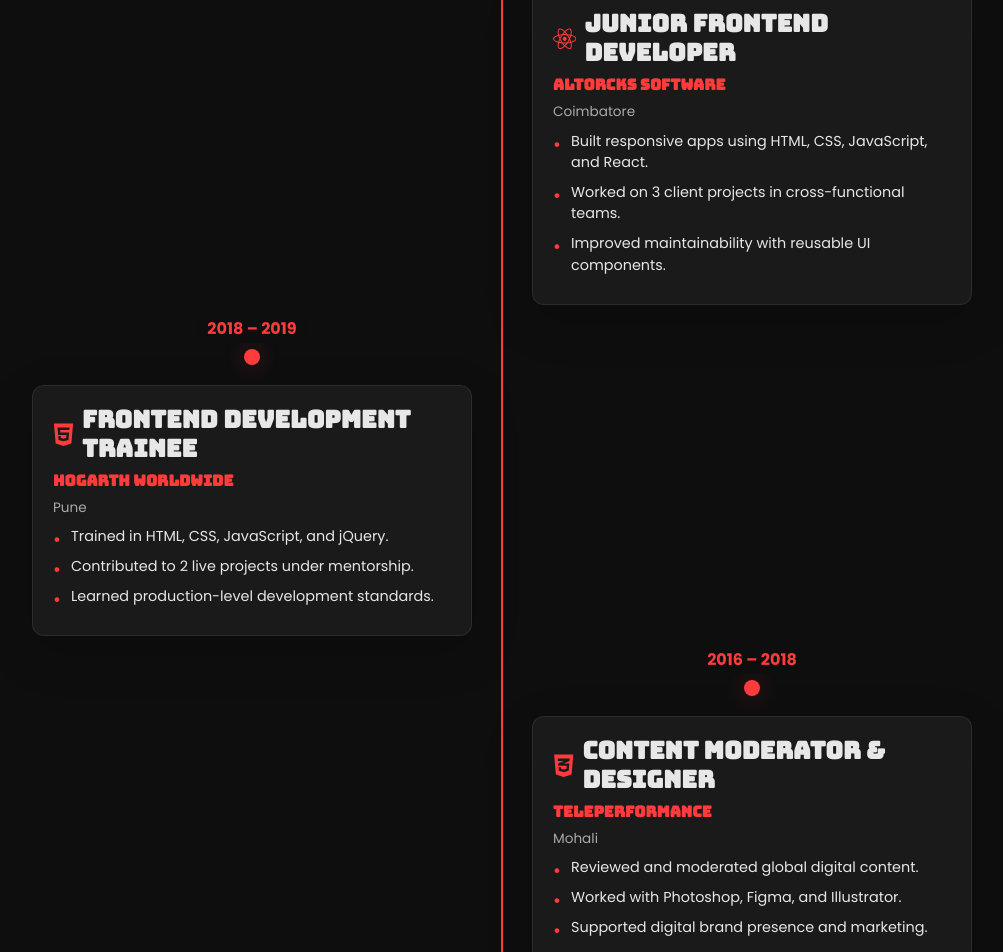
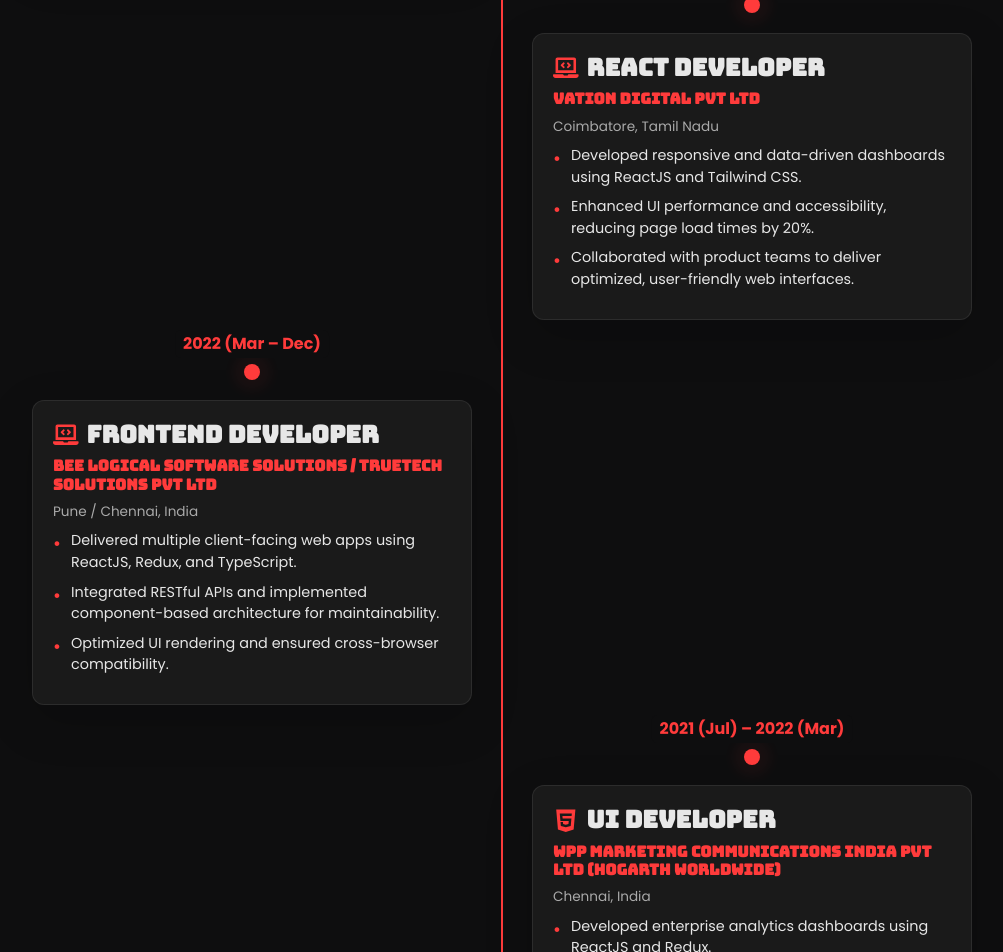
Before and after one commit to vino994/My_Portfolio, a React (Create React App) app: page / in a window 1280 px wide. Shown: the part 3120-4072 px from the top of the page, without its empty margins (138-1141 px from the left). Built offline with nearby package versions, Linux system fonts and the light colour scheme; a web font is replaced by a local one.

Commit message:
updated version

```diff
--- a/src/Components/About.js
+++ b/src/Components/About.js
@@ -85,14 +85,14 @@
             <div className="d-flex flex-wrap justify-content-between align-items-center gap-3">
               <div className="d-flex gap-3">
                 <a
-                  href={`${process.env.PUBLIC_URL}/Vinoth_Sanjeevi_CV.pdf`}
-                  download="Vinoth_Sanjeevi_CV.pdf"
+                  href={`${process.env.PUBLIC_URL}/vinod-sanjeev.pdf`}
+                  download="vinod-sanjeev.pdf"
                   className="btn btn-danger"
                 >
                   📄 Download Resume
                 </a>
                 <a
-                  href={`${process.env.PUBLIC_URL}/Vinoth_Sanjeevi_CV.pdf`}
+                  href={`${process.env.PUBLIC_URL}/vinod-sanjeev.pdf`}
                   target="_self"
                   rel="noopener noreferrer"
                   className="btn btn-outline-light"
--- a/src/Components/ExperienceSection.js
+++ b/src/Components/ExperienceSection.js
@@ -7,54 +7,91 @@
 
 const EXPERIENCE = [
   {
-    year: "2021 – 2024",
-    title: "Senior Software Developer",
-    company: "Bee Logical Software Solutions",
-    place: "Chennai",
+    year: "2023 – Present",
+    title: "Career Break / MERN Stack Developer (Learning)",
+    company: "Independent / Upskilling",
+    place: "Coimbatore, Tamil Nadu",
+    icon: <FaReact className="exp-icon" />,
+    desc: [
+      "Completed hands-on MERN Full-Stack Developer course covering React, Node.js, Express, and MongoDB.",
+      "Built and deployed 3+ full-stack projects demonstrating CRUD operations and authentication.",
+      "Focused on reusable UI design, API integration, and scalable frontend architecture.",
+    ],
+  },
+  {
+    year: "2023 (Jan – Jul)",
+    title: "React Developer",
+    company: "Vation Digital Pvt Ltd",
+    place: "Coimbatore, Tamil Nadu",
     icon: <FaLaptopCode className="exp-icon" />,
     desc: [
-      "Led frontend development using React and Redux.",
-      "Collaborated with backend team on Node.js integrations.",
-      "Delivered 2 major projects ensuring performance and scalability.",
+      "Developed responsive and data-driven dashboards using ReactJS and Tailwind CSS.",
+      "Enhanced UI performance and accessibility, reducing page load times by 20%.",
+      "Collaborated with product teams to deliver optimized, user-friendly web interfaces.",
+    ],
+  },
+  {
+    year: "2022 (Mar – Dec)",
+    title: "Frontend Developer",
+    company: "Bee Logical Software Solutions / TrueTech Solutions Pvt Ltd",
+    place: "Pune / Chennai, India",
+    icon: <FaLaptopCode className="exp-icon" />,
+    desc: [
+      "Delivered multiple client-facing web apps using ReactJS, Redux, and TypeScript.",
+      "Integrated RESTful APIs and implemented component-based architecture for maintainability.",
+      "Optimized UI rendering and ensured cross-browser compatibility.",
+    ],
+  },
+  {
+    year: "2021 (Jul) – 2022 (Mar)",
+    title: "UI Developer",
+    company: "WPP Marketing Communications India Pvt Ltd (Hogarth Worldwide)",
+    place: "Chennai, India",
+    icon: <FaHtml5 className="exp-icon" />,
+    desc: [
+      "Developed enterprise analytics dashboards using ReactJS and Redux.",
+      "Strengthened modular design patterns for UI consistency and scalability.",
+      "Worked closely with backend teams to integrate APIs and ensure seamless data flow.",
     ],
   },
   {
     year: "2019 – 2021",
-    title: "Junior Frontend Developer",
-    company: "Altorcks Software",
-    place: "Coimbatore",
-    icon: <FaReact className="exp-icon" />,
+    title: "Frontend Developer",
+    company: "Teleperformance Global Business Pvt Ltd",
+    place: "Mohali, India",
+    icon: <FaCss3Alt className="exp-icon" />,
     desc: [
-      "Built responsive apps using HTML, CSS, JavaScript, and React.",
-      "Worked on 3 client projects in cross-functional teams.",
-      "Improved maintainability with reusable UI components.",
+      "Maintained and enhanced internal dashboards using HTML, CSS, JavaScript, and ReactJS.",
+      "Improved UI workflows and application performance through efficient state management.",
+      "Worked with QA and business teams to ensure reliable user experience.",
     ],
   },
   {
-    year: "2018 – 2019",
-    title: "Frontend Development Trainee",
-    company: "Hogarth Worldwide",
-    place: "Pune",
-    icon: <FaHtml5 className="exp-icon" />,
+    year: "2019 (Feb – May)",
+    title: "Web Developer (Contract)",
+    company: "AG Resources (India) Pvt Ltd",
+    place: "Coimbatore, Tamil Nadu",
+    icon: <FaLaptopCode className="exp-icon" />,
     desc: [
-      "Trained in HTML, CSS, JavaScript, and jQuery.",
-      "Contributed to 2 live projects under mentorship.",
-      "Learned production-level development standards.",
+      "Assisted in frontend development using HTML5, CSS3, and JavaScript.",
+      "Implemented UI improvements based on client feedback for B2B web solutions.",
+      "Gained strong understanding of responsive layouts and browser compatibility.",
     ],
   },
   {
-    year: "2016 – 2018",
-    title: "Content Moderator & Designer",
-    company: "Teleperformance",
-    place: "Mohali",
+    year: "2017 (May) – 2018 (Sep)",
+    title: "Frontend Developer (Contract)",
+    company: "Teleperformance Global Business Pvt Ltd (First Tenure)",
+    place: "Jaipur, Rajasthan, India",
     icon: <FaCss3Alt className="exp-icon" />,
     desc: [
-      "Reviewed and moderated global digital content.",
-      "Worked with Photoshop, Figma, and Illustrator.",
-      "Supported digital brand presence and marketing.",
+      "Developed internal dashboards using HTML, CSS, and JavaScript for enterprise workflows.",
+      "Learned modern web fundamentals and UI component design.",
+      "Recognized for fast learning and consistency in project delivery.",
     ],
   },
 ];
+
 
 export default function ExperienceSection() {
   useEffect(() => {
--- a/src/Components/Home.js
+++ b/src/Components/Home.js
@@ -26,8 +26,8 @@
 
         {/* Resume Download */}
         <a
-          href={`${process.env.PUBLIC_URL}/Vinoth_Sanjeevi_CV.pdf`}
-          download="Vinoth_Sanjeevi_CV.pdf"
+          href={`${process.env.PUBLIC_URL}/vinod-sanjeev.pdf`}
+          download="vinod-sanjeev.pdf"
           className="btn btn-danger"
           aria-label="Download Resume"
         >
```
Also changed, not shown: 2 other files (tests, documents, lock files or other folders).
